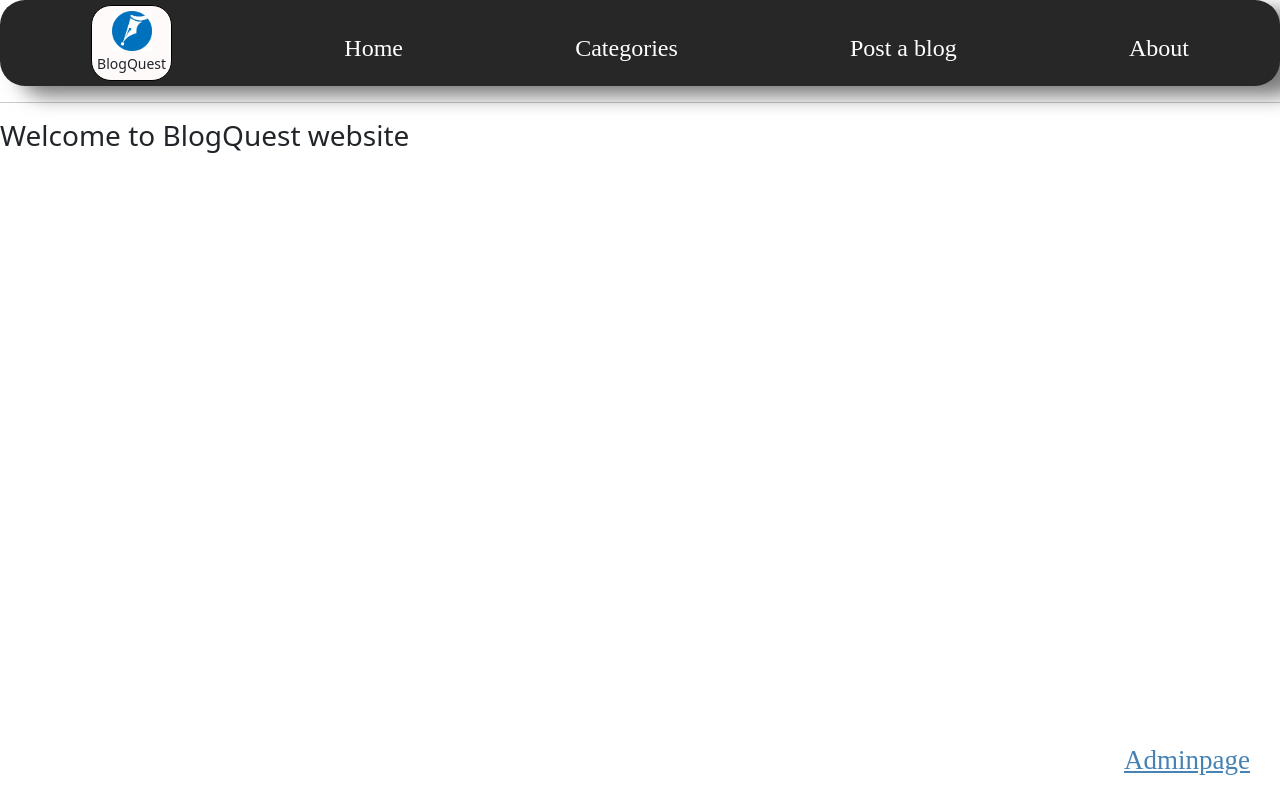
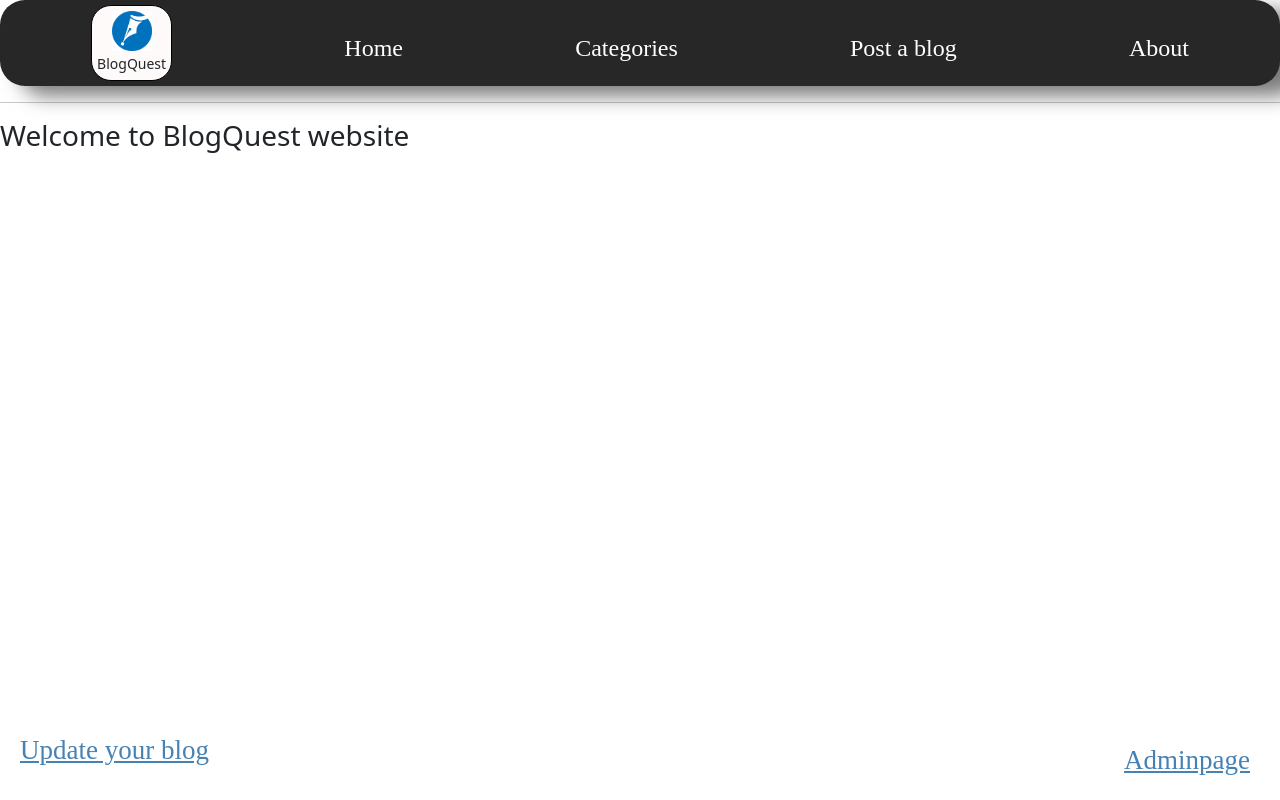
Before and after one commit to cshariwal3198/vite-react-blogapp, a React (Vite) app: page /about in a window 1280 px wide. Built offline with nearby package versions, Linux system fonts and the light colour scheme.

Commit message:
update blog incomplete

```diff
--- a/src/app-files/App.tsx
+++ b/src/app-files/App.tsx
@@ -4,10 +4,10 @@ import About from '../components/about-folder/about';
 import Admin from '../components/admin-files/Admin';
 import VarifyAdmin from '../components/admin-files/verification/varifyAdmin';
 import Categories from '../components/categories/categories';
+import Showlist from '../components/categories/showlist/showlist';
 import Home from '../components/home/home';
 import Navbar from '../components/navbar/navbar';
 import CreateBlog from '../components/new-blog/createBlog';
-import Showlist from '../components/showlist/showlist';
 import SingleBlog from '../components/single-detailed-blog/singleBlog';
 
 function App() {
--- a/src/components/about-folder/about.css
+++ b/src/components/about-folder/about.css
@@ -11,3 +11,15 @@
     bottom: 40px;
     padding: 10px;
 }
+.update-blog{
+    position: absolute;
+    left: 20px;
+    bottom: 40px;
+    width: auto;
+    height: 30px;
+    border-radius: 8px;
+    text-decoration: underline;
+    font-family: cursive;
+    color: steelblue;
+    font-size: 27px;
+}
--- a/src/components/about-folder/about.tsx
+++ b/src/components/about-folder/about.tsx
@@ -6,6 +6,7 @@ function About() {
   return (
     <div>
         <h3>Welcome to BlogQuest website</h3>
+        <Link to='/updateblog' className='update-blog'>Update your blog</Link>
         <Link to='/varifyadmin' className='adminpage-link'>Adminpage</Link>
     </div>
   )
--- a/src/components/showlist/Showlist.tsx
+++ b/src/components/categories/showlist/showlist.tsx
@@ -2,9 +2,9 @@ import React, { useState, useEffect } from 'react';
 import './showlist.css';
 import { useParams } from 'react-router-dom';
 import { MoonLoader } from 'react-spinners';
-import useFetchData from '../../../hooks/useFetchData';
-import { IAllBlogFetch, ISingleBlogObject } from '../../types/types';
-import { GetBlogBlock } from '../home/home';
+import useFetchData from '../../../../hooks/useFetchData';
+import { IAllBlogFetch, ISingleBlogObject } from '../../../types/types';
+import { GetBlogBlock } from '../../home/home';
 
 function Showlist() {
 
```
Also changed, not shown: src/components/categories/showlist/showlist.css (renamed from src/components/showlist/showlist.css).
